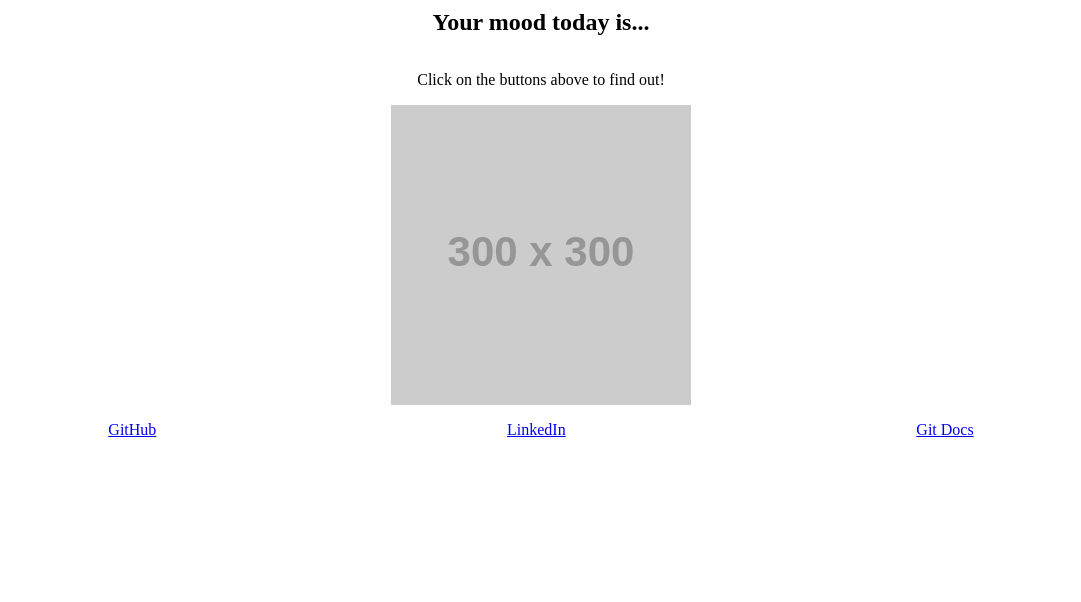
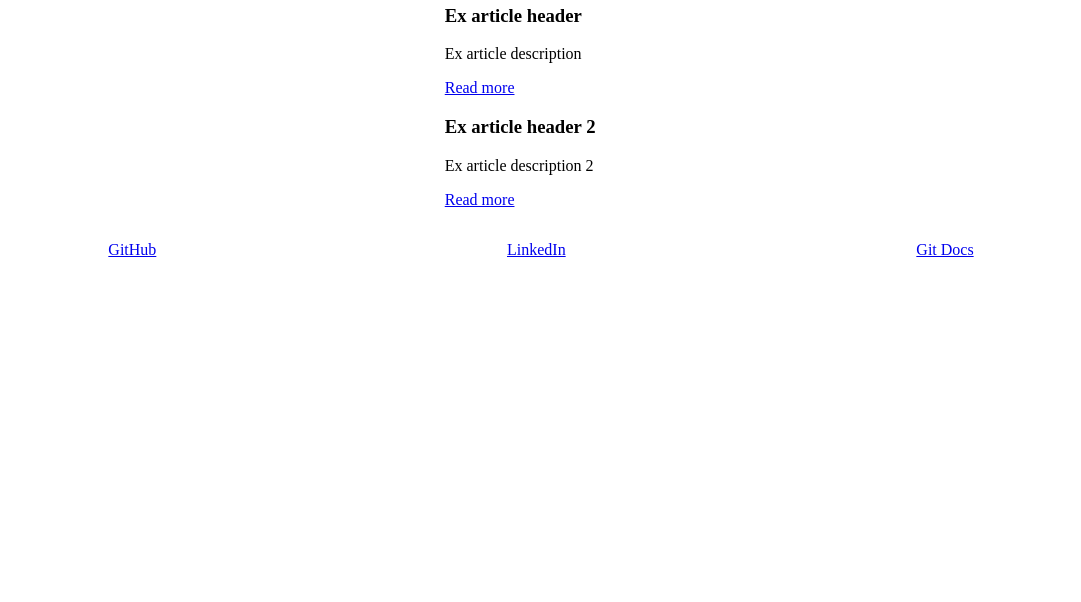
Before and after one commit to rorychatt/TackleWiki, a website built with webpack: page public/index.html in a window 1280 px wide. Shown: the part 198-800 px from the top of the page, without its empty margins (99-1180 px from the left). Built offline with nearby package versions, Linux system fonts and the light colour scheme; placeholder pictures from the web are drawn by us.

Commit message:
Info: update to new project idea

```diff
--- a/public/index.html
+++ b/public/index.html
@@ -4,15 +4,10 @@
     <meta charset="UTF-8">
     <meta name="viewport" content="width=device-width, initial-scale=1.0">
     <link rel="stylesheet" href="style.css">
-    <title>Cat mood picker</title>
+    <script src="bundle.js"></script>
+    <title>TackleWiki</title>
 </head>
 <body>
-<header>
-    <section class="header-section">
-        <h1 class="header-section__title">What kind of cat are you today?</h1>
-        <h2 class="header-section__description">Find out now!</h2>
-    </section>
-</header>
 <nav>
     <ul class="nav-ul">
         <li class="nav-option">
@@ -32,16 +27,43 @@
         </li>
     </ul>
 </nav>
+
+<header>
+    <section class="header-section">
+        <h1 class="header-section__title">A way to publish and share your open-source articles</h1>
+<!--        <h2 class="header-section__description">Git gud!</h2>-->
+    </section>
+</header>
 <main>
-    <article class="main-article">
-        <section class="main-article__section">
-            <h2 class="main-article__section-title">Your mood today is...</h2>
-            <p class="main-article__section-description">Click on the buttons above to find out!</p>
-        </section>
-        <section class="main-article__section">
-            <img class="main-article__section-img" src="https://via.placeholder.com/300" alt="Cat placeholder image">
-        </section>
-    </article>
+    <ul class="article-categories">
+        <li class="article-category">
+            <h2 class="article-category__header">Top Articles Today</h2>
+            <ul class="article-category-articles">
+                <li>
+                    <article class="article-category-article">
+                        <h3 class="article-category-article__header">
+                            Ex article header
+                        </h3>
+                        <p class="article-category-article__description">
+                            Ex article description
+                        </p>
+                        <a class="article-category-article__link" href="#">Read more</a>
+                    </article>
+                </li>
+                <li>
+                    <article class="article-category-article">
+                        <h3 class="article-category-article__header">
+                            Ex article header 2
+                        </h3>
+                        <p class="article-category-article__description">
+                            Ex article description 2
+                        </p>
+                        <a class="article-category-article__link" href="#">Read more</a>
+                    </article>
+                </li>
+            </ul>
+        </li>
+    </ul>
 </main>
 <footer>
     <section class="footer-section">
--- a/public/style.css
+++ b/public/style.css
@@ -3,6 +3,13 @@ body {
     display: block;
     padding: 0 2rem;
 }
+
+ul {
+    list-style: none;
+    padding: 0;
+}
+
+/*Header*/
 
 .header-section {
     display: flex;
@@ -19,13 +26,16 @@ body {
     text-align: center;
 }
 
+/*Nav*/
+
 .nav-ul {
     display: flex;
     justify-content: space-around;
     flex-direction: row;
     padding: 0;
-    list-style: none;
 }
+
+/*Main*/
 
 main {
     display: flex;
@@ -33,11 +43,7 @@ main {
     align-items: center;
 }
 
-.main-article__section {
-    display: flex;
-    flex-direction: column;
-    align-items: center;
-}
+/*Footer*/
 
 footer {
     display: flex;
@@ -54,9 +60,4 @@ footer {
     justify-content: space-around;
     flex-direction: row;
     padding: 0;
-    list-style: none;
 }
-
-.footer-option {
-    list-style: none;
-}
--- a/src/index.ts
+++ b/src/index.ts
@@ -0,0 +1,7 @@
+enum catOptions{
+    'Funny',
+    'Cute',
+    'Crazy',
+    'Lazy',
+    'Smart',
+}
```
